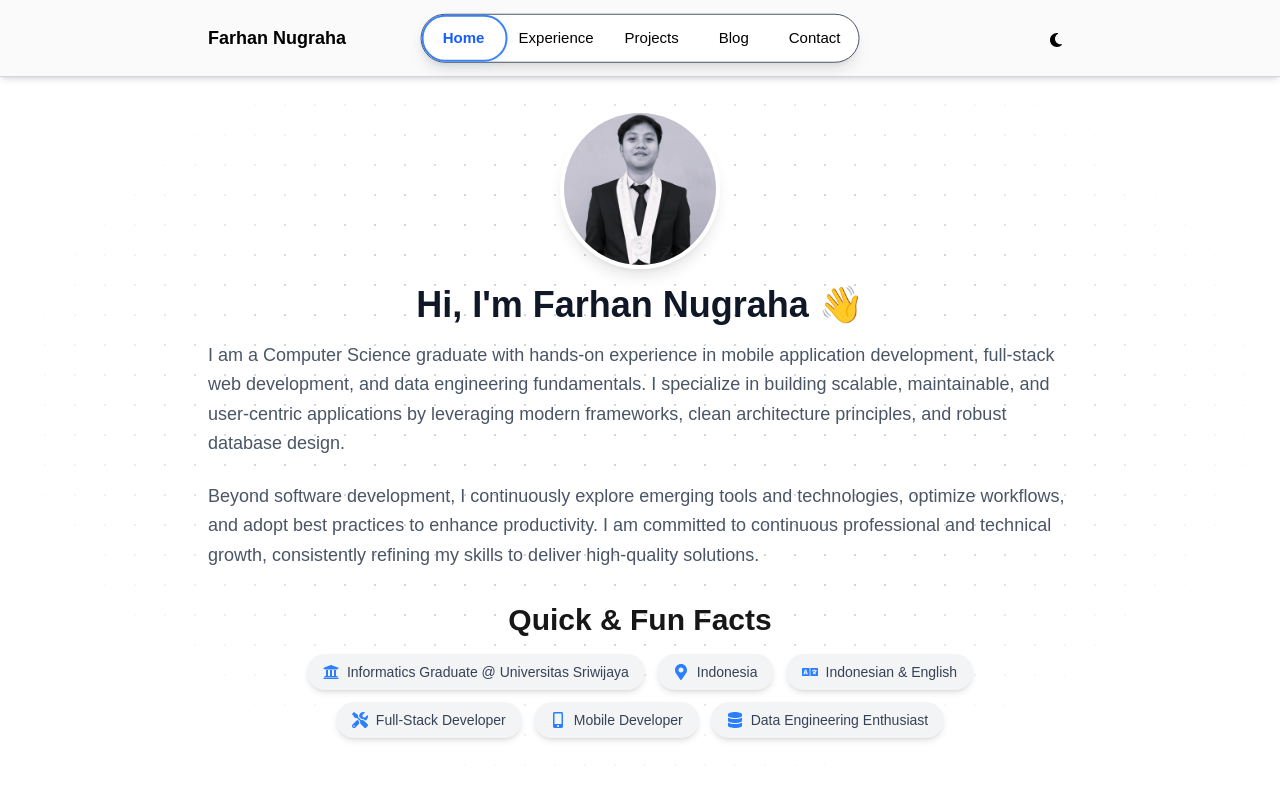
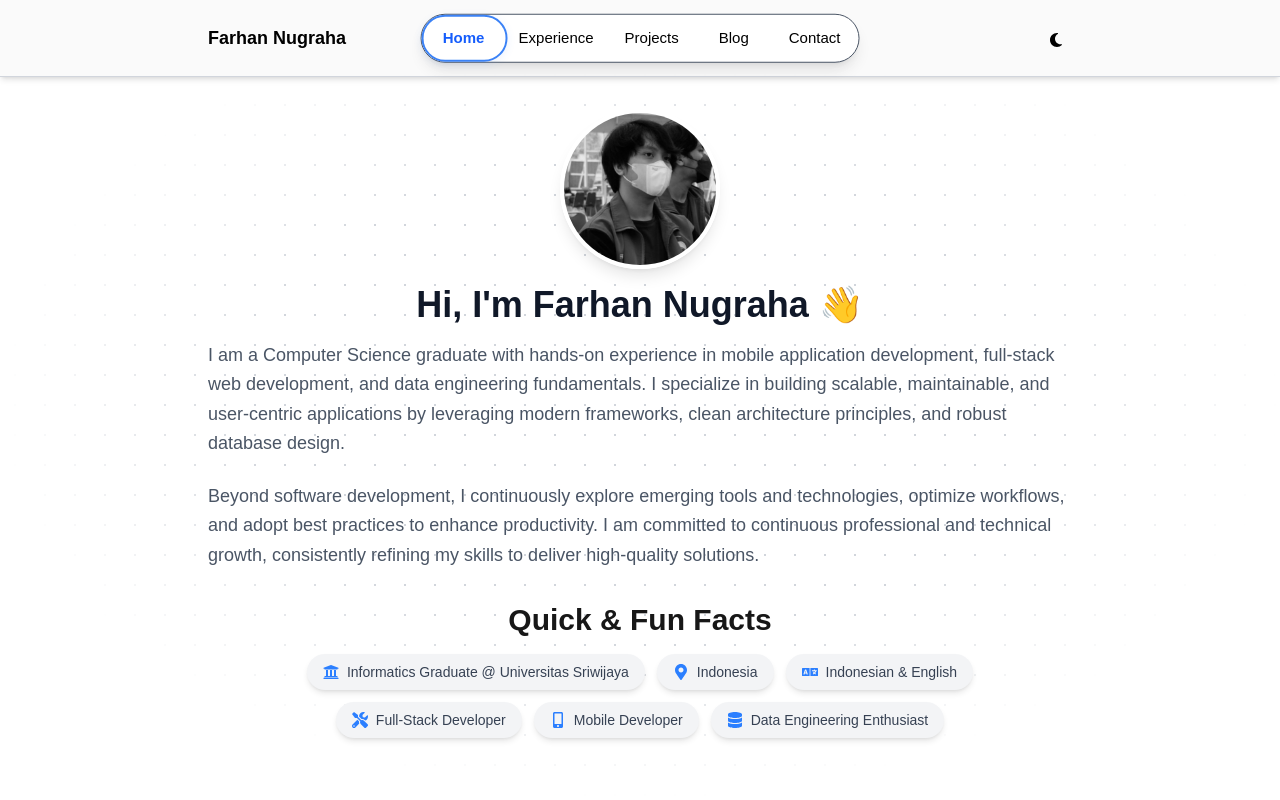
Before and after one commit to Farhanugraha/portofolio-nextjs, a Next.js app: page / in a window 1280 px wide. Shown: the top 800 px of the page. Built offline with nearby package versions, Linux system fonts and the light colour scheme; a web font is replaced by a local one.

Commit message:
profile picture

```diff
--- a/app/page.tsx
+++ b/app/page.tsx
@@ -38,7 +38,7 @@ export default function Home() {
         <div className="flex justify-center mb-4">
           <div className="relative w-40 h-40 rounded-full overflow-hidden shadow-lg border-4 border-white dark:border-gray-700">
             <Image
-              src="/photo/profilepicts.jpg"
+              src="/photo/profilepictsz.jpg"
               alt="Farhan Nugraha"
               fill
               className="object-cover"
```
Also changed, not shown: public/photo/profilepictsz.jpg (added).
